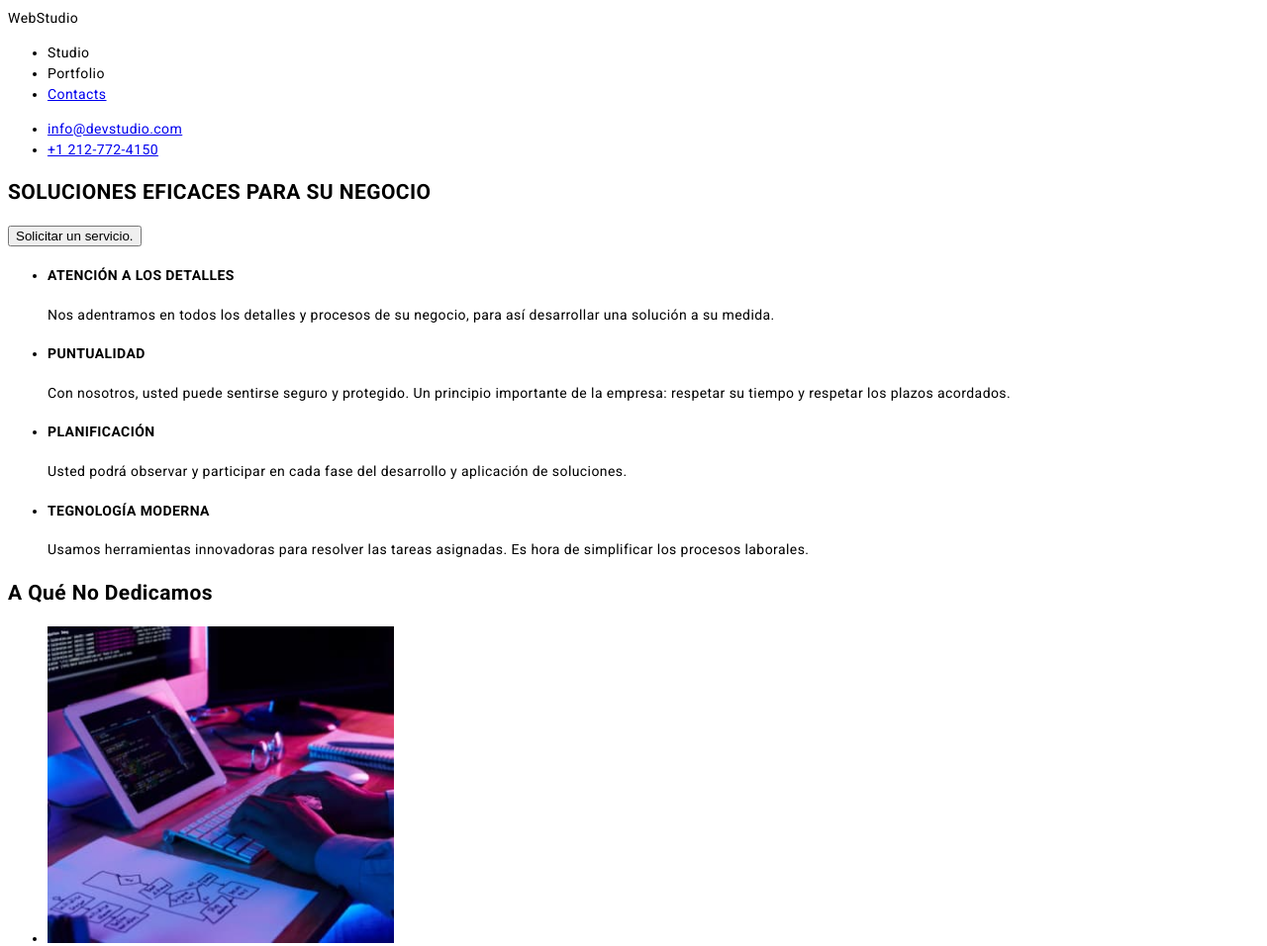
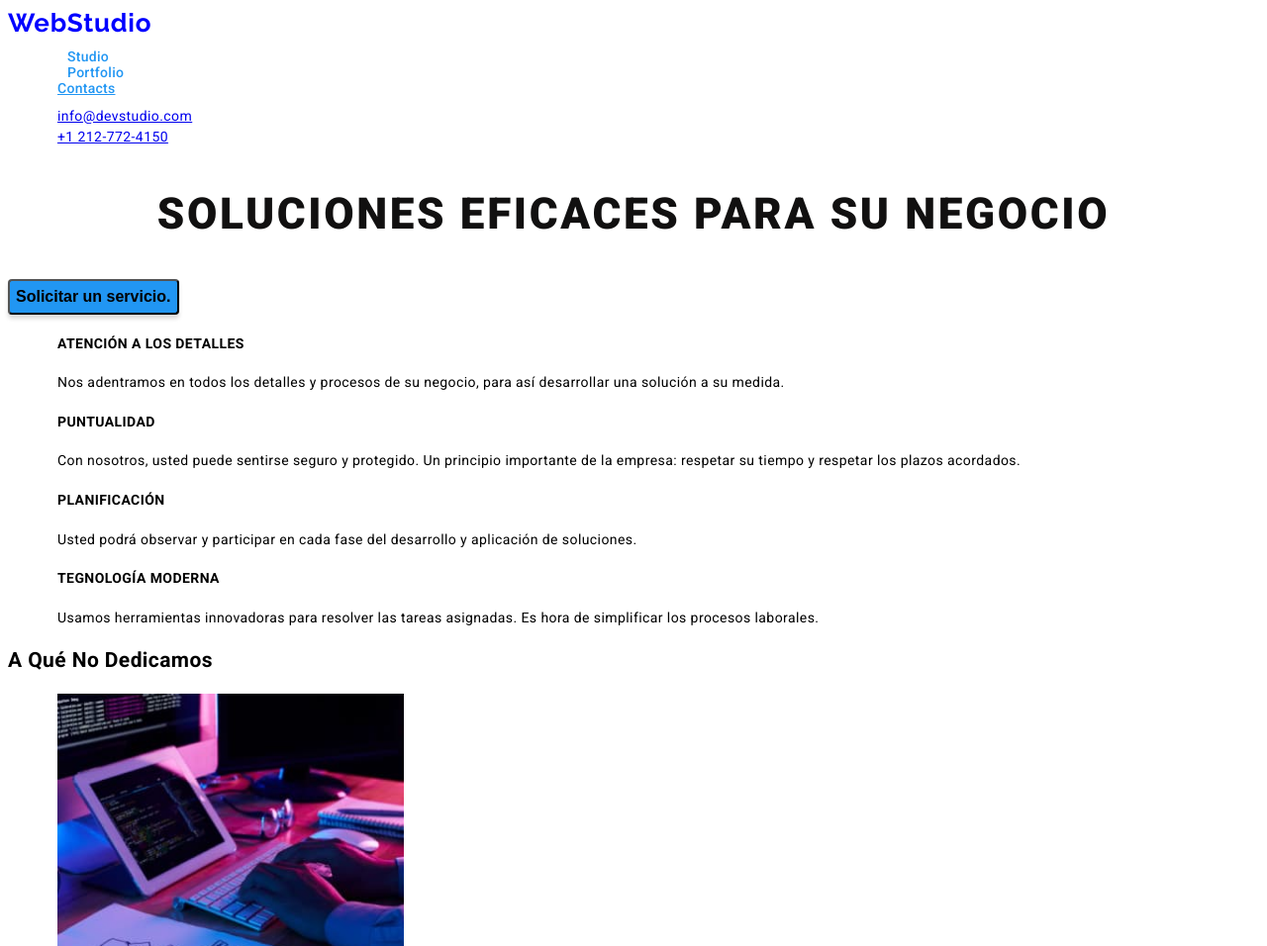
Before and after one commit to jhmorenof/goit-markup-hw-02, a plain HTML site: page index.html in a window 1280 px wide. Shown: the top 956 px of the page at 99% size. Drawn offline with Linux system fonts and the light colour scheme.

Commit message:
actualizar y corregir css

```diff
--- a/css/style.css
+++ b/css/style.css
@@ -13,8 +13,48 @@ body {
 .menu {
   text-decoration: none;
   color: inherit;
+  list-style: none;
+  margin: 10px;
 }
 .link {
   text-decoration: none;
   color: inherit;
+  list-style: none;
 }
+.logo {
+  font-family: "Raleway";
+  font-style: normal;
+  font-weight: 700;
+  font-size: 26px;
+  color: blue;
+  line-height: 31px;
+  text-align: right;
+  letter-spacing: 0.03em;
+}
+.header-enlace {
+  font-style: normal;
+  font-weight: 500;
+  font-size: 14px;
+  line-height: 16px;
+  letter-spacing: 0.02em;
+  color: #2196f3;
+}
+.huno {
+  font-style: normal;
+  font-weight: 900;
+  font-size: 44px;
+  line-height: 60px;
+  text-align: center;
+  letter-spacing: 0.06em;
+  text-transform: uppercase;
+  color: #111010;
+}
+.boton {
+  font-style: normal;
+  font-weight: 700;
+  font-size: 16px;
+  line-height: 30px;
+  background: #2196f3;
+  box-shadow: 0px 4px 4px rgba(0, 0, 0, 0.15);
+  border-radius: 4px;
+}
--- a/index.html
+++ b/index.html
@@ -15,16 +15,16 @@
 <body>
 <header>
     <nav>
-        <a class="link" href="#"> WebStudio</a>
-        <ul class="menu">
+        <a class="link logo" href="#"> WebStudio</a>
+        <ul class="menu header-enlace">
             <li>
-                <a class="menu"href="#" target="_blank" rel="noopener noreferrer">Studio</a>
+                <a class="menu header-enlace"href="#" target="_blank" rel="noopener noreferrer">Studio</a>
             </li>
             <li>
-                <a class="menu"href="./portfolio.html" target="_blank" rel="noopener noreferrer">Portfolio</a>
+                <a class="menu header-enlace"href="./portfolio.html" target="_blank" rel="noopener noreferrer">Portfolio</a>
             </li>
             <li>
-                <a href="#" target="_blank" rel="noopener noreferrer">Contacts</a>
+                <a class="header-enlace" href="#" target="_blank" rel="noopener noreferrer">Contacts</a>
                 </li>
         </ul>
     </nav>
@@ -40,8 +40,8 @@
 
 <main>
 <section>
-    <h1>SOLUCIONES EFICACES PARA SU NEGOCIO</h1>
-    <button>Solicitar un servicio. </button>
+    <h1 class="huno">SOLUCIONES EFICACES PARA SU NEGOCIO</h1>
+    <button class="boton">Solicitar un servicio. </button>
 </section>
 <section>
     <ul class="menu">
```
Also changed, not shown: portfolio.html (+19 -9 lines).
